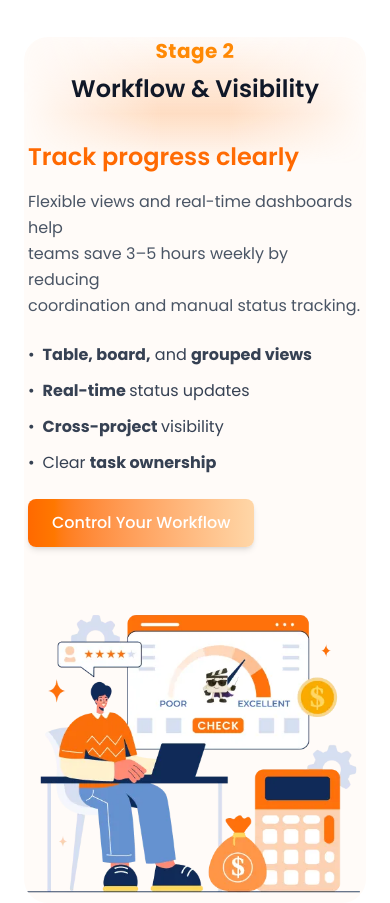
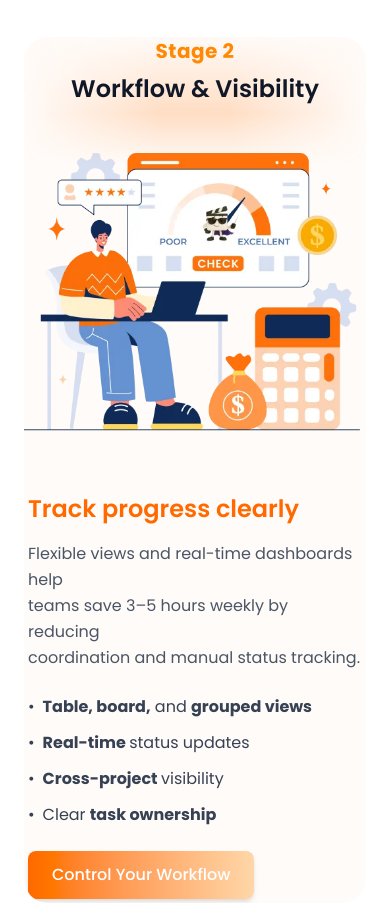
Before and after one commit to alihussnain1122/Sevvy, a React (Vite) app: page /how-sevvy-works in a window 390 px wide. Shown: the part 3700-4603 px from the top of the page. Built offline with nearby package versions, Linux system fonts and the light colour scheme; the HTML template or start-up script is replaced by a standard one; a web font is replaced by a local one.

Commit message:
updates mobile view of stages

```diff
--- a/src/components/Works/Stages.jsx
+++ b/src/components/Works/Stages.jsx
@@ -83,7 +83,7 @@ const Stages = () => {
             </motion.div>
             <div className="grid grid-cols-1 lg:grid-cols-2 gap-12 items-center">
               {/* Content Left */}
-              <motion.div {...slideIn('left', 0.1)} className="text-left p-1 md:p-6">
+              <motion.div {...slideIn('left', 0.1)} className="text-left p-1 md:p-6 order-2 lg:order-1">
                 <h3 className="text-2xl md:text-3xl font-semibold text-orange-500 mb-4">Track progress clearly</h3>
                 <p className="text-gray-600 leading-relaxed mb-6">
                   Flexible views and real-time dashboards help <br /> teams save 3–5 hours weekly by reducing <br /> coordination and manual status tracking.
@@ -112,7 +112,7 @@ const Stages = () => {
               </motion.div>
 
               {/* Image Right */}
-              <motion.div {...slideIn('right', 0.2)} className="flex justify-center">
+              <motion.div {...slideIn('right', 0.2)} className="flex justify-center order-1 lg:order-2">
                 <img
                   src="/HowItWorks/stages/2.webp"
                   alt="Workflow & Visibility"
@@ -186,7 +186,7 @@ const Stages = () => {
             </motion.div>
             <div className="grid grid-cols-1 lg:grid-cols-2 gap-12 items-center">
               {/* Content Left */}
-              <motion.div {...slideIn('left', 0.1)} className="text-left p-1 md:p-6">
+              <motion.div {...slideIn('left', 0.1)} className="text-left p-1 md:p-6 order-2 lg:order-1">
                 <h3 className="text-2xl md:text-3xl font-semibold text-orange-500 mb-4">Ship without delays</h3>
                 <p className="text-gray-600 leading-relaxed mb-6">
                   Undefined approval states can extend timelines by <br /> 50%. Clear status controls and live notifications <br />prevent delivery bottlenecks.
@@ -214,7 +214,7 @@ const Stages = () => {
                 </button>
               </motion.div>
               {/* Image Right */}
-              <motion.div {...slideIn('right', 0.2)} className="flex justify-center">
+              <motion.div {...slideIn('right', 0.2)} className="flex justify-center order-1 lg:order-2">
                 <img
                   src="/HowItWorks/stages/4.webp"
                   alt="Approval & Version Control"
```
